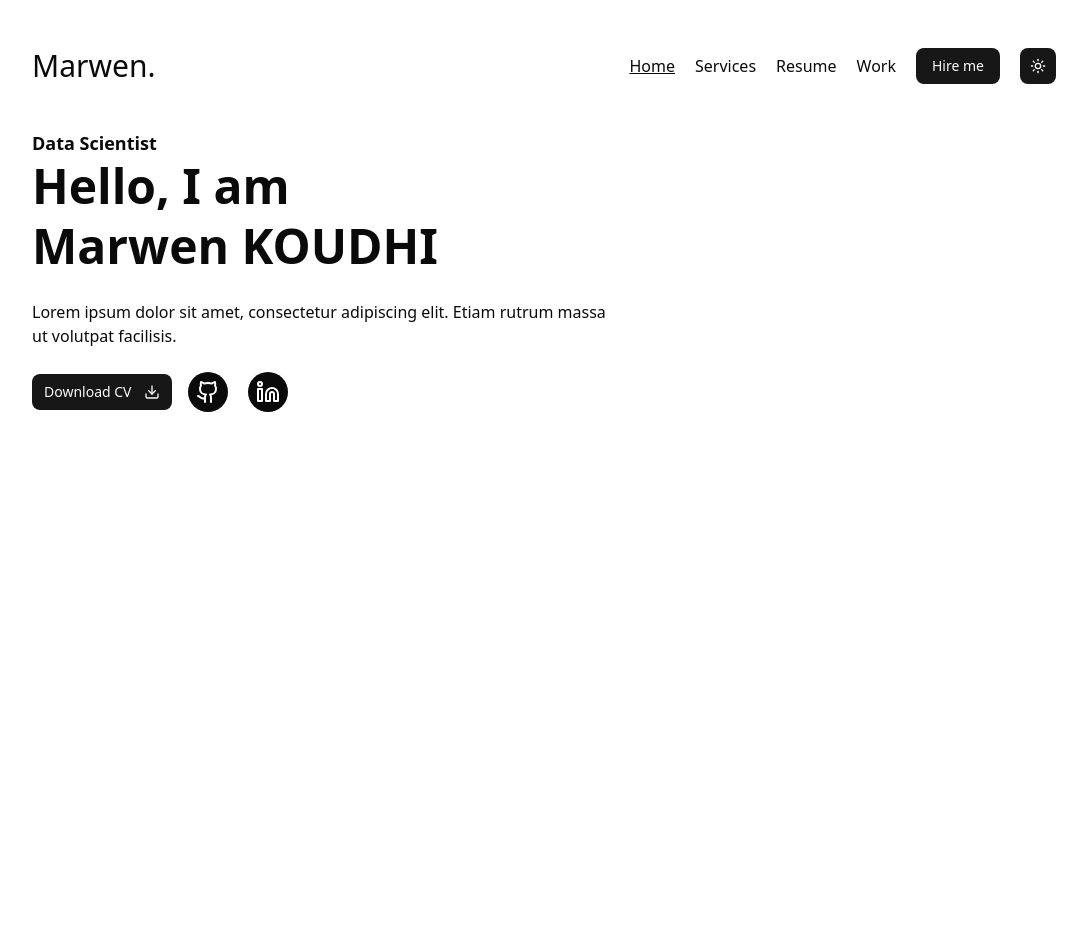
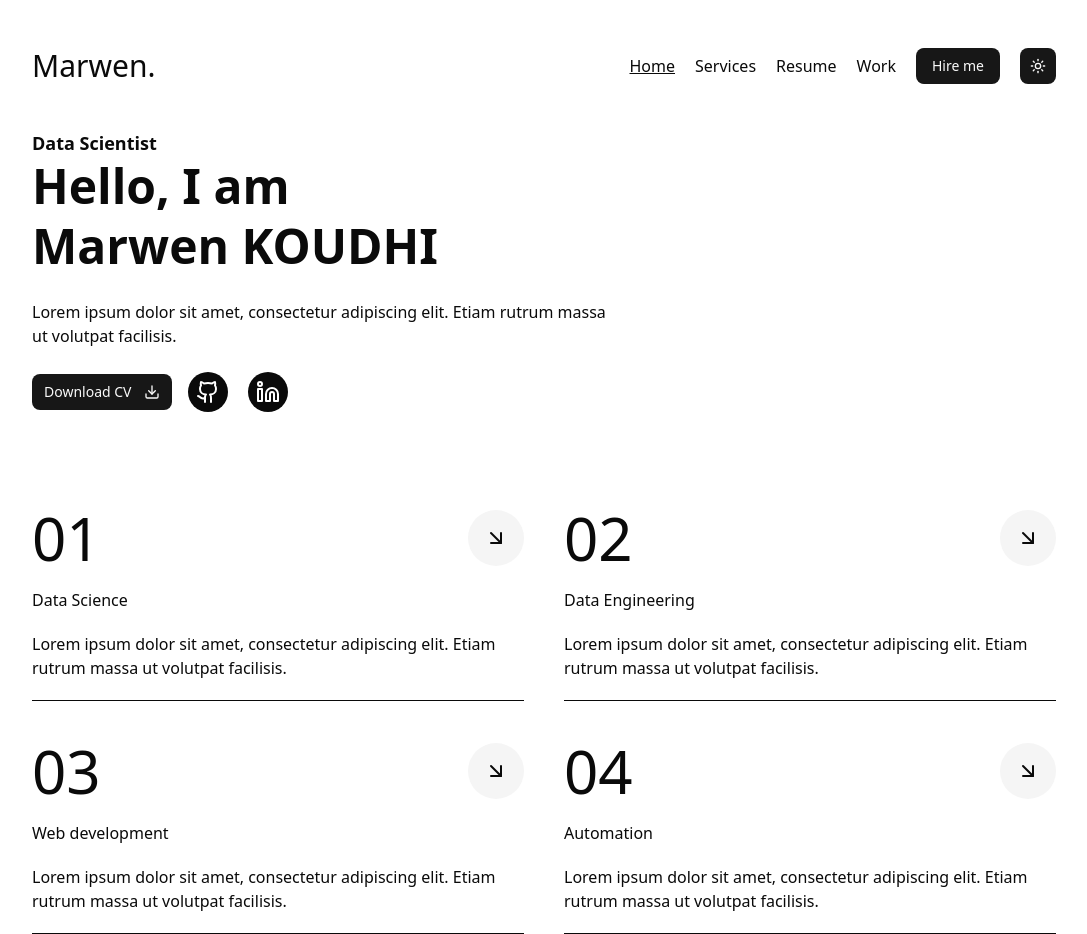
Before and after one commit to marwenkouidhi/portfolio-nextjs-app, a Next.js app: page / in a window 1280 px wide. Shown: the whole page, without its empty margins (96-1183 px from the left). Before the commit the page ends 800 px from the top, so only its background shows below. Built offline with nearby package versions, Linux system fonts and the light colour scheme.

Commit message:
feat: add services

```diff
--- a/src/app/layout.tsx
+++ b/src/app/layout.tsx
@@ -25,7 +25,7 @@ export default function RootLayout({
   children: React.ReactNode;
 }>) {
   return (
-    <html lang="en">
+    <html lang="en" suppressHydrationWarning>
       <body className={`${geistSans.variable} ${geistMono.variable} antialiased`}>
         <ThemeProvider
           attribute="class"
--- a/src/app/page.tsx
+++ b/src/app/page.tsx
@@ -1,9 +1,11 @@
-import HeroSection from "@/features/landing/hero-section/hero-section";
+import HeroSection from "@/features/landing/hero-section";
+import ServicesSection from "@/features/landing/services-section";
 
 export default function Home() {
   return (
-    <main>
+    <main className="space-y-24">
       <HeroSection />
+      <ServicesSection />
     </main>
   );
 }
--- a/src/features/landing/hero-section/hero-section.tsx
+++ b/src/features/landing/hero-section.tsx
@@ -1,6 +1,5 @@
 import { Button } from "@/components/ui/button";
 import { DownloadIcon, GithubIcon, LinkedinIcon } from "lucide-react";
-import Image from "next/image";
 import Link from "next/link";
 import React from "react";
 
--- /dev/null
+++ b/src/features/landing/services-section.tsx
@@ -0,0 +1,61 @@
+import { ArrowDownRightIcon } from "lucide-react";
+import Link from "next/link";
+import React from "react";
+
+const services = [
+  {
+    num: "01",
+    title: "Data Science",
+    description:
+      "Lorem ipsum dolor sit amet, consectetur adipiscing elit. Etiam rutrum massa ut volutpat facilisis.",
+    href: "",
+  },
+  {
+    num: "02",
+    title: "Data Engineering",
+    description:
+      "Lorem ipsum dolor sit amet, consectetur adipiscing elit. Etiam rutrum massa ut volutpat facilisis.",
+    href: "",
+  },
+  {
+    num: "03",
+    title: "Web development",
+    description:
+      "Lorem ipsum dolor sit amet, consectetur adipiscing elit. Etiam rutrum massa ut volutpat facilisis.",
+    href: "",
+  },
+  {
+    num: "04",
+    title: "Automation",
+    description:
+      "Lorem ipsum dolor sit amet, consectetur adipiscing elit. Etiam rutrum massa ut volutpat facilisis.",
+    href: "",
+  },
+];
+
+const Services = () => {
+  return (
+    <section className="h-full mx-auto max-w-screen-lg px-4 xl:px-0  grid grid-cols-1 xl:grid-cols-2 gap-10">
+      {services.map((service, _) => (
+        <div key={_} className="group space-y-5">
+          <div className="flex justify-between items-center">
+            <h1 className="text-outline dark:text-outline-dark group-hover:text-outline-hover text-6xl transition-all duration-700">
+              {service.num}
+            </h1>
+            <Link
+              href={service.href}
+              className="bg-muted group-hover:bg-accent p-4 group-hover:-rotate-45 rounded-full transition-all duration-700"
+            >
+              <ArrowDownRightIcon />
+            </Link>
+          </div>
+          <h2>{service.title}</h2>
+          <p>{service.description}</p>
+          <div className="border-b" />
+        </div>
+      ))}
+    </section>
+  );
+};
+
+export default Services;
```
